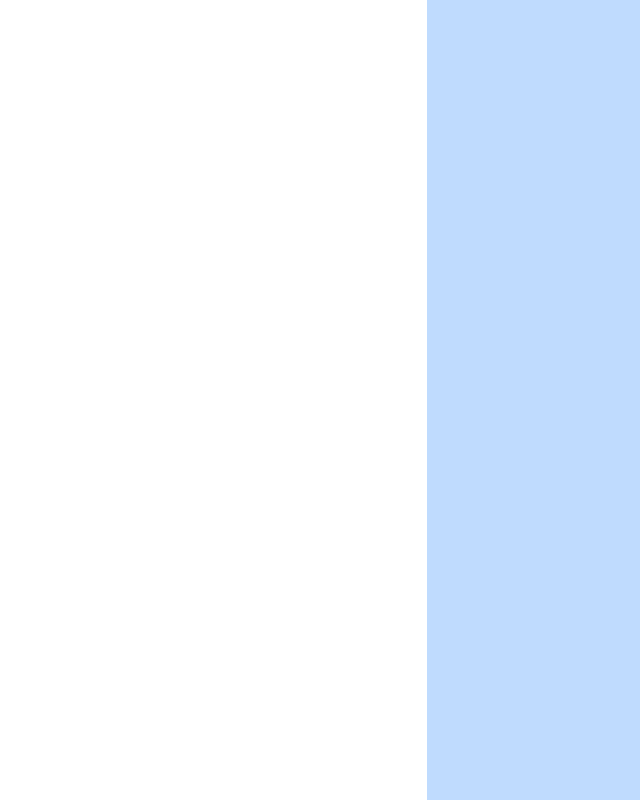
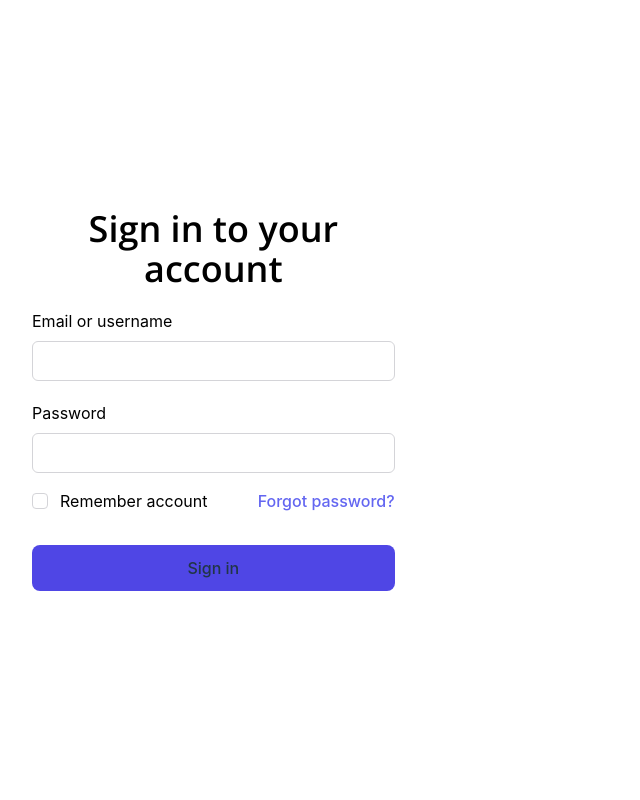
Before and after one commit to drbirkin/admin-ecommerce, a React (Vite) app: page /auth in a window 1280 px wide. Shown: the whole page, without its empty margins (0-640 px from the left). Built offline with nearby package versions, Linux system fonts and the light colour scheme.

Commit message:
added form styling and login form

```diff
--- a/package.json
+++ b/package.json
@@ -16,6 +16,7 @@
     "react-router-dom": "^6.8.2"
   },
   "devDependencies": {
+    "@tailwindcss/forms": "^0.5.3",
     "@types/react": "^18.0.27",
     "@types/react-dom": "^18.0.10",
     "@vitejs/plugin-react": "^3.1.0",
--- a/src/components/authentication/cover/cover.component.jsx
+++ b/src/components/authentication/cover/cover.component.jsx
@@ -4,7 +4,7 @@ export default function Cover() {
   return (
     <div className="w-full h-full grid grid-cols-3 gap-0">
       <Outlet />
-      <div className="col-span-2 h-full bg-blue-200"></div>
+      <div className="col-span-2 h-full bg-black-200"></div>
     </div>
   )
 }
--- a/src/components/authentication/login/login.component.jsx
+++ b/src/components/authentication/login/login.component.jsx
@@ -1,3 +1,14 @@
+import { LoginForm } from './loginForm.component'
+
 export default function Login() {
-  return <div className="bg-white h-full"></div>
+  return (
+    <div className="bg-white h-full flex flex-col justify-center items-center p-8">
+      <div className="w-auto">
+        <h1 className="text-black font-semibold text-4xl font-open-sans">
+          Sign in to your account
+        </h1>
+        <LoginForm />
+      </div>
+    </div>
+  )
 }
--- /dev/null
+++ b/src/components/authentication/login/loginForm.component.jsx
@@ -0,0 +1,49 @@
+export function LoginForm() {
+  return (
+    <form className="w-full flex flex-col">
+      <label htmlFor="email" className="text-black text-left mt-5">
+        Email or username
+      </label>
+      <input
+        type="text"
+        id="username"
+        className="bg-white border-zinc-300 border rounded-md h-10 mt-2"
+        required
+      />
+      <label htmlFor="email" className="text-black text-left mt-5">
+        Password
+      </label>
+      <input
+        type="password"
+        id="password"
+        className="bg-white border-zinc-300 border rounded-md h-10 mt-2"
+        required
+      />
+      <div className="flex justify-between mt-4">
+        <label className="remember flex items-center">
+          <input
+            type="checkbox"
+            id="remember"
+            className="w-4 h-4 bg-white text-indigo-500 border-zinc-300 border rounded focus:ring-indigo-500 focus:ring-opacity-25 dark:focus:ring-indigo-500 dark:bg-white"
+            // value={remember}
+          />
+          <span className="text-black ml-3">Remember account</span>
+        </label>
+
+        <span
+          // onClick={() => navigate('forgotPassword')}
+          className="forget cursor-pointer text-indigo-500 font-medium"
+        >
+          Forgot password?
+        </span>
+      </div>
+      <button
+        type="submit"
+        className="button bg-indigo-600 mt-8"
+        // onClick={() => setLoading(!loading)}
+      >
+        <span className="pb-1">Sign in</span>
+      </button>
+    </form>
+  )
+}
--- a/src/index.css
+++ b/src/index.css
@@ -1,3 +1,4 @@
+@import url('https://fonts.googleapis.com/css2?family=Open+Sans:wght@300;400;500;600;700;800&display=swap');
 @tailwind base;
 @tailwind components;
 @tailwind utilities;
--- a/tailwind.config.cjs
+++ b/tailwind.config.cjs
@@ -2,7 +2,11 @@
 module.exports = {
   content: ['./index.html', './src/**/*.{js,jsx,ts,tsx}'],
   theme: {
-    extend: {},
+    extend: {
+      fontFamily: {
+        'open-sans': ['Open Sans', 'sans-serif'],
+      },
+    },
   },
-  plugins: [],
+  plugins: [require('@tailwindcss/forms')],
 }
```
Also changed, not shown: 1 other file (tests, documents, lock files or other folders).
